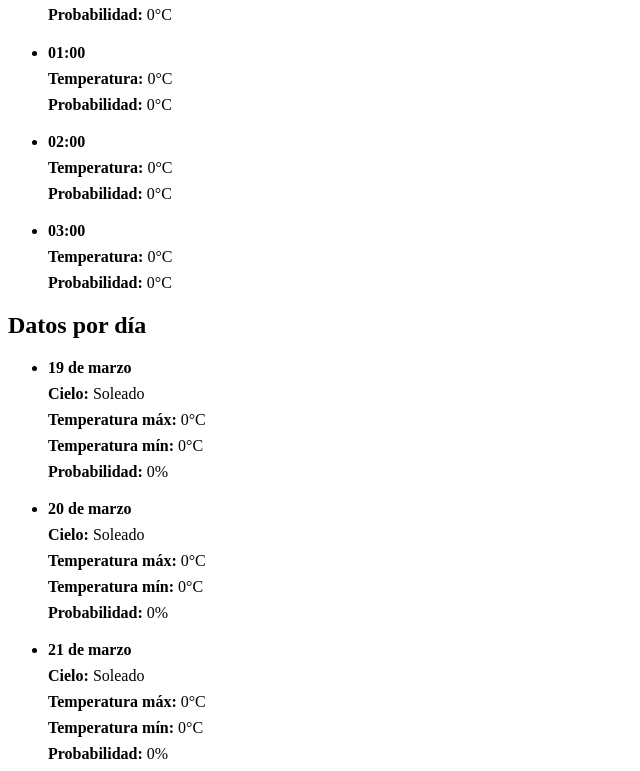
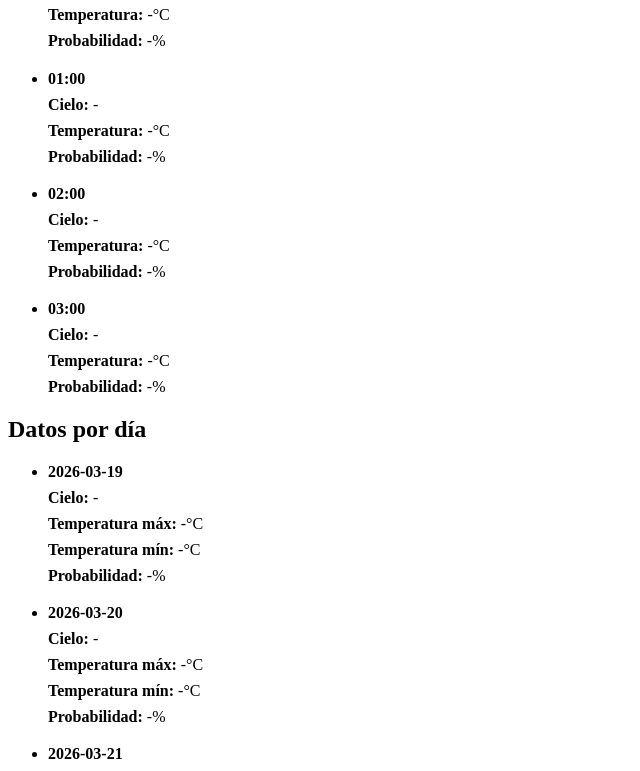
Before and after one commit to FacuA0/reactive-weather, a React (Vite) app: page / in a window 1280 px wide. Shown: the part 643-1414 px from the top of the page, without its empty margins (0-640 px from the left). Built offline with nearby package versions, Linux system fonts and the light colour scheme.

Commit message:
Rellenando datos de elementos

```diff
--- a/src/App.jsx
+++ b/src/App.jsx
@@ -1,20 +1,136 @@
-//import { useState } from 'react'
+import { useState } from 'react';
 import CitySearch from './components/CitySearch';
 import City from './components/City';
 import Now from './components/Now';
 import Day from './components/Day';
 import Hour from './components/Hour';
 import './App.css';
-import { useState } from 'react';
+
+const DEFAULT_HOURS = [
+    {
+        time: "00:00",
+        wmo_code: 0,
+        temperature_2m: 0,
+        precpitation_probability: 0,
+    },
+    {
+        time: "01:00",
+        wmo_code: 0,
+        temperature_2m: 0,
+        precpitation_probability: 0,
+    },
+    {
+        time: "02:00",
+        wmo_code: 0,
+        temperature_2m: 0,
+        precpitation_probability: 0,
+    },
+    {
+        time: "03:00",
+        wmo_code: 0,
+        temperature_2m: 0,
+        precpitation_probability: 0,
+    }
+];
+
+const DEFAULT_DAYS = [
+    {
+        time: "2026-03-19",
+        wmo_code: 0,
+        temperature_2m_max: 0,
+        temperature_2m_min: 0,
+        precpitation_probability_mean: 0,
+    },
+    {
+        time: "2026-03-20",
+        wmo_code: 0,
+        temperature_2m_max: 0,
+        temperature_2m_min: 0,
+        precpitation_probability_mean: 0,
+    },
+    {
+        time: "2026-03-21",
+        wmo_code: 0,
+        temperature_2m_max: 0,
+        temperature_2m_min: 0,
+        precpitation_probability_mean: 0,
+    },
+    {
+        time: "2026-03-22",
+        wmo_code: 0,
+        temperature_2m_max: 0,
+        temperature_2m_min: 0,
+        precpitation_probability_mean: 0,
+    }
+];
 
 function App() {
     const [city, setCity] = useState(null);
+    const [now, setNow] = useState();
+    const [hourly, setHourly] = useState();
+    const [daily, setDaily] = useState();
+
+    async function setNewCity(city) {
+        setCity(city);
+
+        let res = await fetch(`https://api.open-meteo.com/v1/forecast?latitude=${city.latitude}&longitude=${city.longitude}&daily=temperature_2m_max,temperature_2m_min,weather_code,rain_sum,precipitation_sum,precipitation_probability_max&hourly=temperature_2m,weather_code,cloud_cover,apparent_temperature,precipitation_probability,rain,precipitation&current=temperature_2m,relative_humidity_2m,precipitation,cloud_cover,rain,weather_code,apparent_temperature&timezone=auto`);
+        let data = await res.json();
+
+        setNow(data.current);
+
+        let newDaily = [];
+        for (let i = 0; i < data.daily.time.length; i++) {
+            let obj = {};
+
+            for (let prop in data.daily) {
+                obj[prop] = data.daily[prop][i];
+            }
+
+            newDaily.push(obj);
+        }
+        setDaily(newDaily);
+
+        let newHourly = [];
+        for (let i = 0; i < data.hourly.time.length; i++) {
+            let obj = {};
+
+            for (let prop in data.hourly) {
+                obj[prop] = data.hourly[prop][i];
+            }
+
+            newHourly.push(obj);
+        }
+
+        let timeNow = new Date().getTime();
+        while (new Date(newHourly[1].time).getTime() < timeNow) {
+            newHourly.shift();
+        }
+
+        newHourly.length = 12;
+
+        setHourly(newHourly);
+    }
+
+    const dayList = (daily || DEFAULT_DAYS).map(day => (
+        <Day key={"day-" + day.time} day={day}/>
+    ));
+
+    const hourList = (hourly || DEFAULT_HOURS).map(hour => (
+        <Hour key={"hour-" + hour.time} hour={hour}/>
+    ));
+
+    console.log(daily);
+    console.log(DEFAULT_DAYS);
+    console.log(dayList);
+    console.log(hourly);
+    console.log(DEFAULT_HOURS);
+    console.log(dayList);
 
     return (
         <>
             <h1>Clima reactivo</h1>
             <p>Busca la ciudad que quieras, y obtén datos del clima en segundos.</p>
-            <CitySearch setCity={setCity} />
+            <CitySearch setCity={setNewCity} />
 
             <div id="datos-ciudad">
                 <h2>Ciudad actual</h2>
@@ -29,20 +145,14 @@ function App() {
             <div id="datos-hora">
                 <h2>Datos por hora</h2>
                 <ul>
-                    <Hour hour="00:00"/>
-                    <Hour hour="01:00"/>
-                    <Hour hour="02:00"/>
-                    <Hour hour="03:00"/>
+                    {hourList}
                 </ul>
             </div>
 
             <div id="datos-dia">
                 <h2>Datos por día</h2>
                 <ul>
-                    <Day day="19 de marzo"/>
-                    <Day day="20 de marzo"/>
-                    <Day day="21 de marzo"/>
-                    <Day day="22 de marzo"/>
+                    {dayList}
                 </ul>
             </div>
         </>
--- a/src/components/Day.jsx
+++ b/src/components/Day.jsx
@@ -1,11 +1,11 @@
-function Day(props) {
+function Day({ day }) {
     return (
         <li>
-            <p><b>{props.day}</b></p>
-            <p><b>Cielo:</b> Soleado</p>
-            <p><b>Temperatura máx:</b> 0°C</p>
-            <p><b>Temperatura mín:</b> 0°C</p>
-            <p><b>Probabilidad:</b> 0%</p>
+            <p><b>{day.time}</b></p>
+            <p><b>Cielo:</b> {day.wmo_code || "-"}</p>
+            <p><b>Temperatura máx:</b> {day.temperature_2m_max || "-"}°C</p>
+            <p><b>Temperatura mín:</b> {day.temperature_2m_min || "-"}°C</p>
+            <p><b>Probabilidad:</b> {day.precpitation_probability_mean || "-"}%</p>
         </li>
     );
 }
--- a/src/components/Hour.jsx
+++ b/src/components/Hour.jsx
@@ -1,9 +1,10 @@
-function Hour(props) {
+function Hour({ hour }) {
     return (
         <li>
-            <p><b>{props.hour}</b></p>
-            <p><b>Temperatura:</b> 0°C</p>
-            <p><b>Probabilidad:</b> 0°C</p>
+            <p><b>{hour.time}</b></p>
+            <p><b>Cielo:</b> {hour.wmo_code || "-"}</p>
+            <p><b>Temperatura:</b> {hour.temperature_2m || "-"}°C</p>
+            <p><b>Probabilidad:</b> {hour.precipitation_probability || "-"}%</p>
         </li>
     );
 }
```
